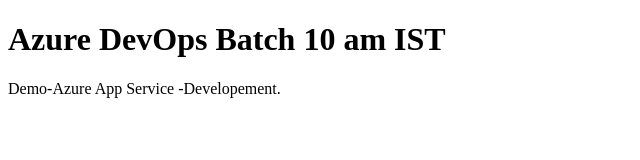
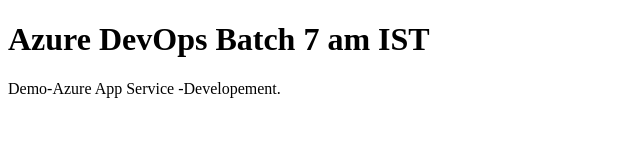
Before and after one commit to suganyakarthik1/HTML1, a plain HTML site: page index.html in a window 1280 px wide. Shown: the whole page, without its empty margins (0-640 px from the left). Drawn offline with Linux system fonts and the light colour scheme.

Commit message:
Update index.html

```diff
--- a/index.html
+++ b/index.html
@@ -2,7 +2,7 @@
 <html>
 <body>
 
-<h1>Azure DevOps Batch 10 am IST</h1>
+<h1>Azure DevOps Batch 7 am IST</h1>
 <p>Demo-Azure App Service -Developement.</p>
 
 </body>
```
